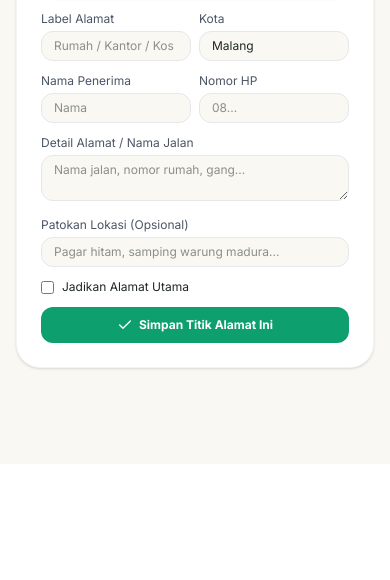
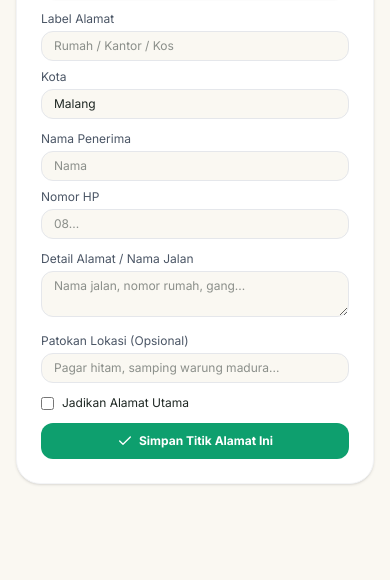
Before and after one commit to danu-dev/toko-kita, a Laravel app: page /profil in a window 390 px wide. Shown: the part 952-1532 px from the top of the page. Before the commit the page ends 1416 px from the top, so only its background shows below. Run offline with Laravel 12, Linux system fonts and the light colour scheme; a user stored in the database is signed in; data comes from the database, SQL or seed files in the repository; data that the repository does not hold is empty; style sheets or scripts are compiled from the project's sources; some libraries are stand-ins or nearby versions.

Commit message:
fix(ui): improve mobile form responsiveness on profile address picker

```diff
--- a/resources/views/buyer/profile.blade.php
+++ b/resources/views/buyer/profile.blade.php
@@ -148,7 +148,7 @@
                         <input type="hidden" name="latitude" :value="addressLat">
                         <input type="hidden" name="longitude" :value="addressLng">
 
-                        <div class="grid grid-cols-2 gap-2">
+                        <div class="grid grid-cols-1 sm:grid-cols-2 gap-2">
                             <div>
                                 <label class="block text-gray-600 mb-1">Label Alamat</label>
                                 <input type="text" name="label" required placeholder="Rumah / Kantor / Kos" class="w-full px-3 py-1.5 bg-[#FAF8F2] border border-gray-200 rounded-xl">
@@ -158,7 +158,7 @@
                                 <input type="text" name="city" value="Malang" required class="w-full px-3 py-1.5 bg-[#FAF8F2] border border-gray-200 rounded-xl">
                             </div>
                         </div>
-                        <div class="grid grid-cols-2 gap-2">
+                        <div class="grid grid-cols-1 sm:grid-cols-2 gap-2">
                             <div>
                                 <label class="block text-gray-600 mb-1">Nama Penerima</label>
                                 <input type="text" name="recipient_name" required placeholder="Nama" class="w-full px-3 py-1.5 bg-[#FAF8F2] border border-gray-200 rounded-xl">
```
